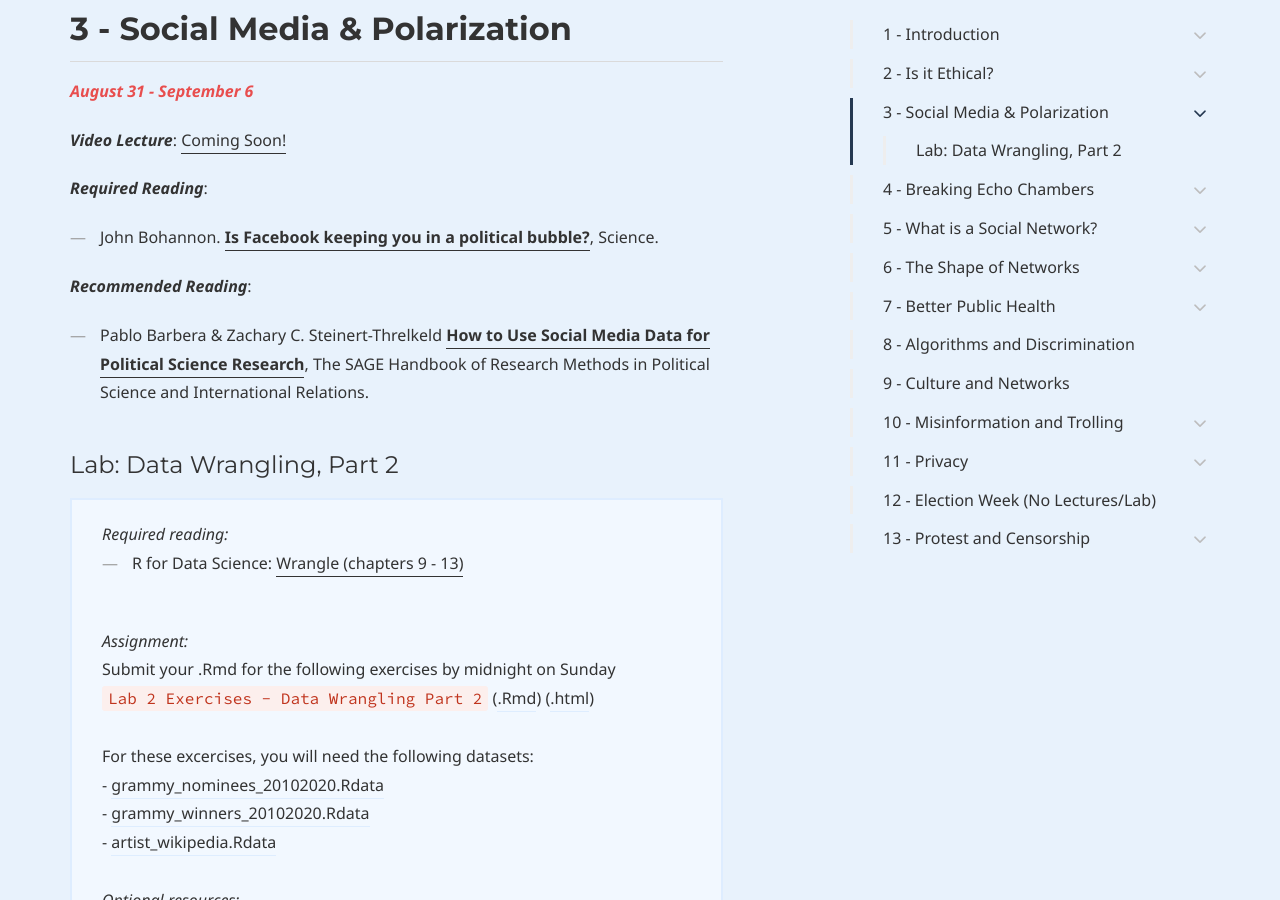
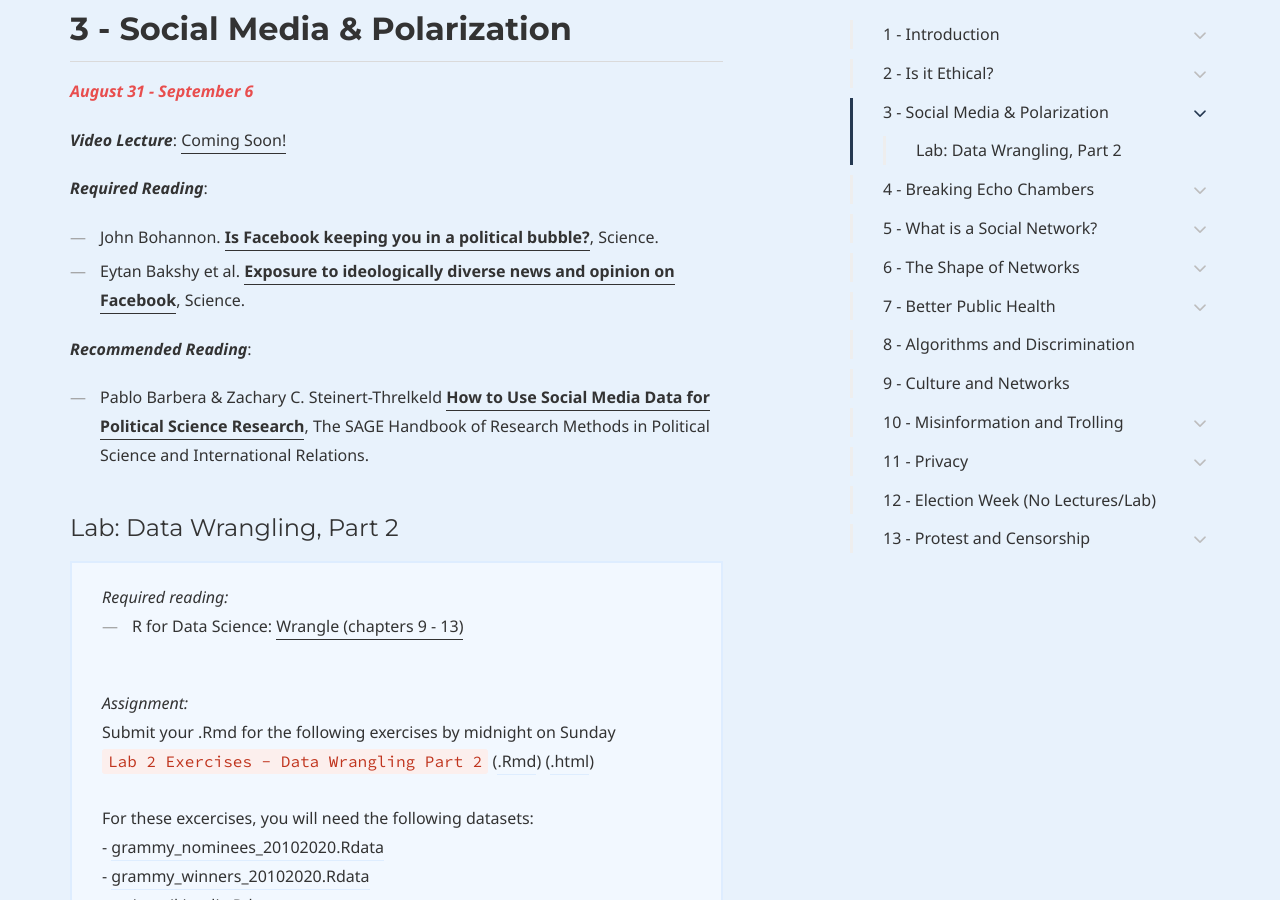
Before and after one commit to dssoc/dssoc.github.io, a Jekyll site: the page built from schedule.md, in a window 1280 px wide and 900 px high, scrolled down 2753 px. Built offline with Jekyll 4.4.1, drawn with Linux system fonts in a browser that asks for light colours; some web fonts are replaced.

Commit message:
Update schedule.md

```diff
--- a/schedule.md
+++ b/schedule.md
@@ -100,6 +100,8 @@ page_nav:
 
 ***Required Reading***:
 - John Bohannon. [**Is Facebook keeping you in a political bubble?**](https://www.sciencemag.org/news/2015/05/facebook-keeping-you-political-bubble), Science.
+- Eytan Bakshy et al. [**Exposure to ideologically diverse news and opinion on Facebook**](https://science-sciencemag-org.proxy.lib.duke.edu/content/348/6239/1130), Science.
+
 
 ***Recommended Reading***:
 - Pablo Barbera & Zachary C. Steinert-Threlkeld [**How to Use Social Media Data for Political Science Research**](http://pablobarbera.com/static/social-media-data-generators.pdf),  The SAGE Handbook of Research Methods in Political Science and International Relations.
```
